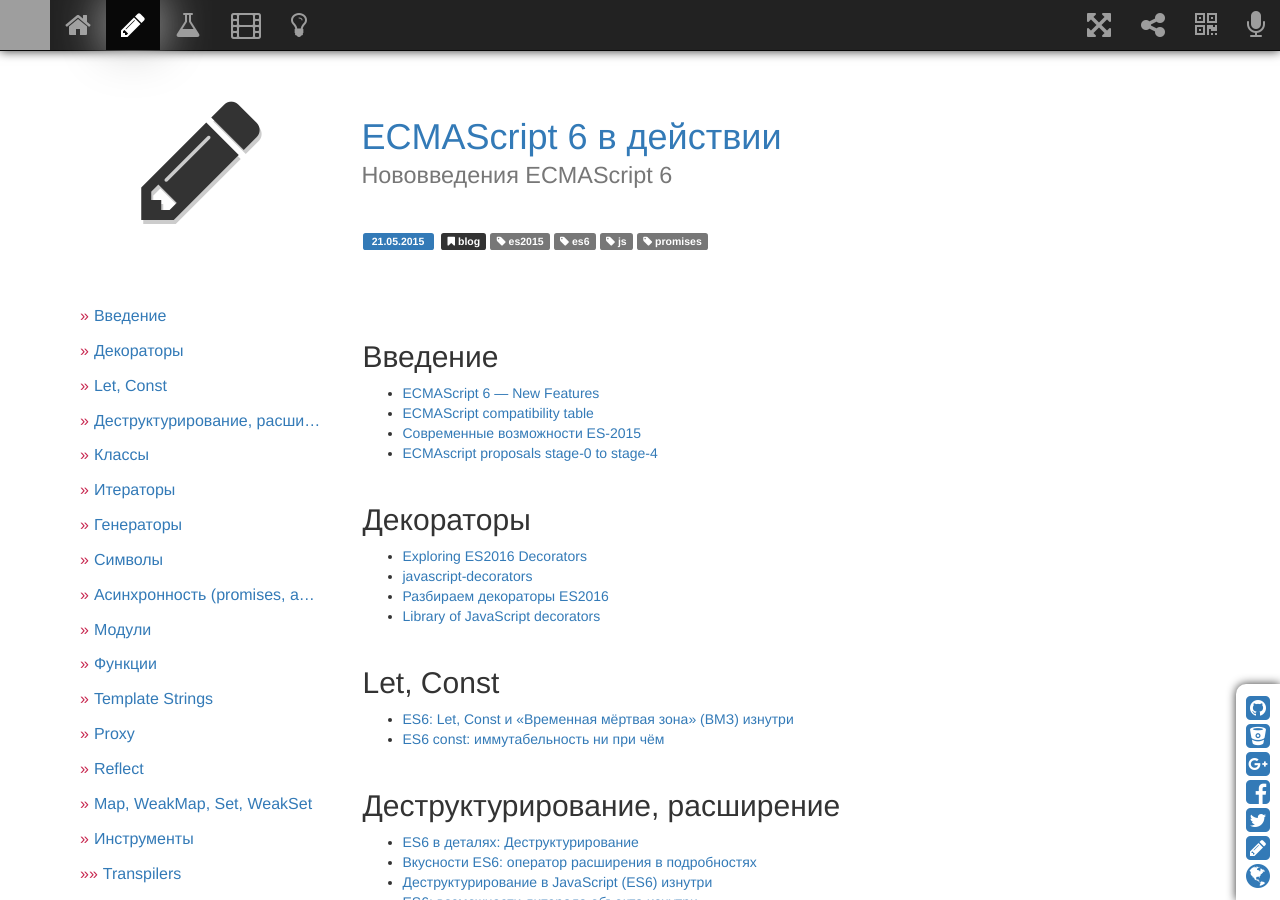
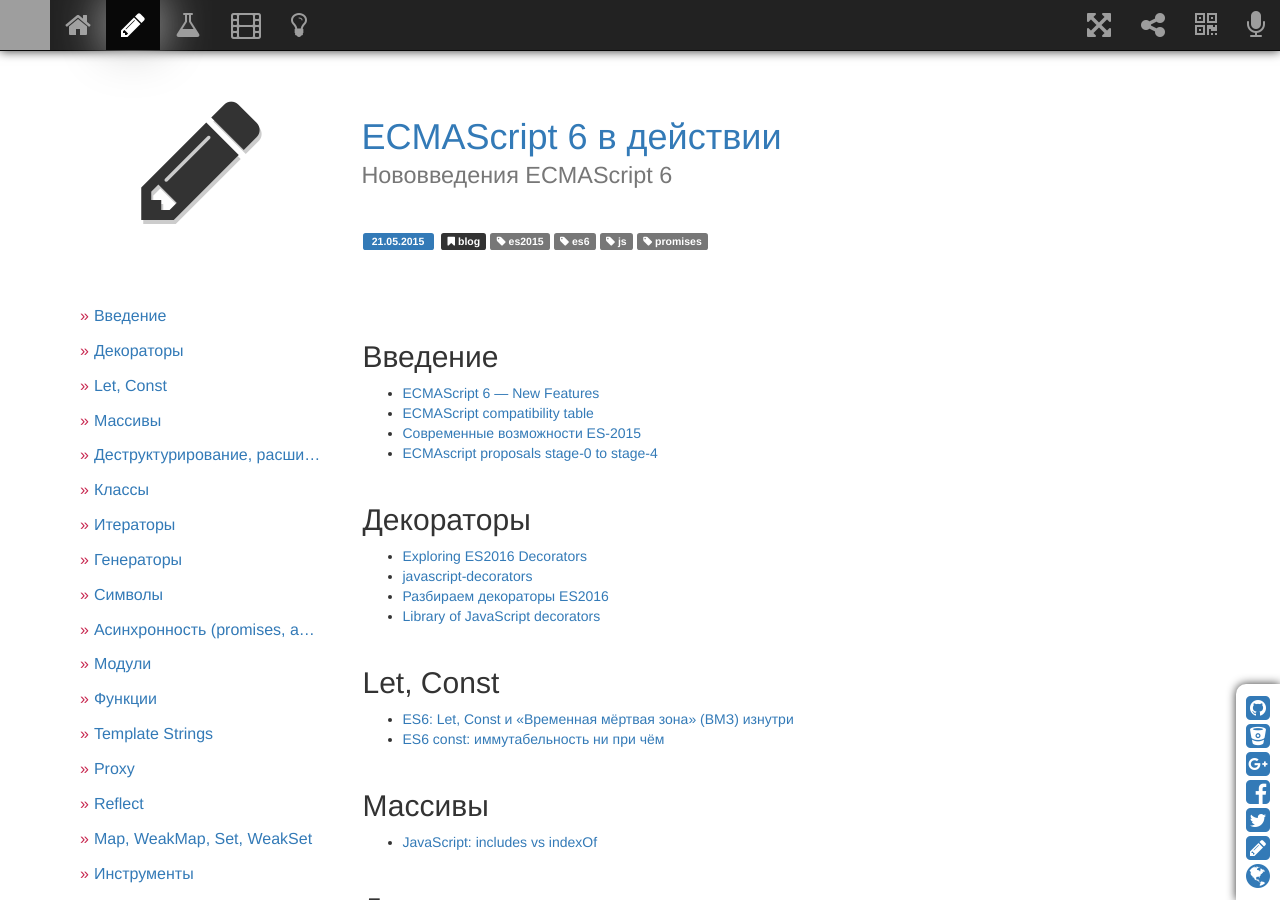
Before and after one commit to sergeymakoveev/sergeymakoveev.github.com, a Jekyll site: the page built from _posts/2015-05-21-js.es6.md, in a window 1280 px wide and 900 px high. Built offline with Jekyll 4.4.1, drawn with Linux system fonts in a browser that asks for light colours; nearby versions of some CDN libraries; comment, search, counter and statistics services are not loaded; grey boxes are pictures that could not be loaded.

Commit message:
обновил контент

```diff
--- a/_posts/2015-05-21-js.es6.md
+++ b/_posts/2015-05-21-js.es6.md
@@ -25,6 +25,10 @@
 ## Let, Const
 *   [ES6: Let, Const и «Временная мёртвая зона» (ВМЗ) изнутри](http://css-live.ru/articles/es6-let-const-i-vremennaya-myortvaya-zona-vmz-iznutri.html)
 *   [ES6 const: иммутабельность ни при чём](http://frontender.info/const-immutability/)
+
+
+## Массивы
+*   [JavaScript: includes vs indexOf](https://habrahabr.ru/post/313374/)
 
 
 ## Деструктурирование, расширение
```
